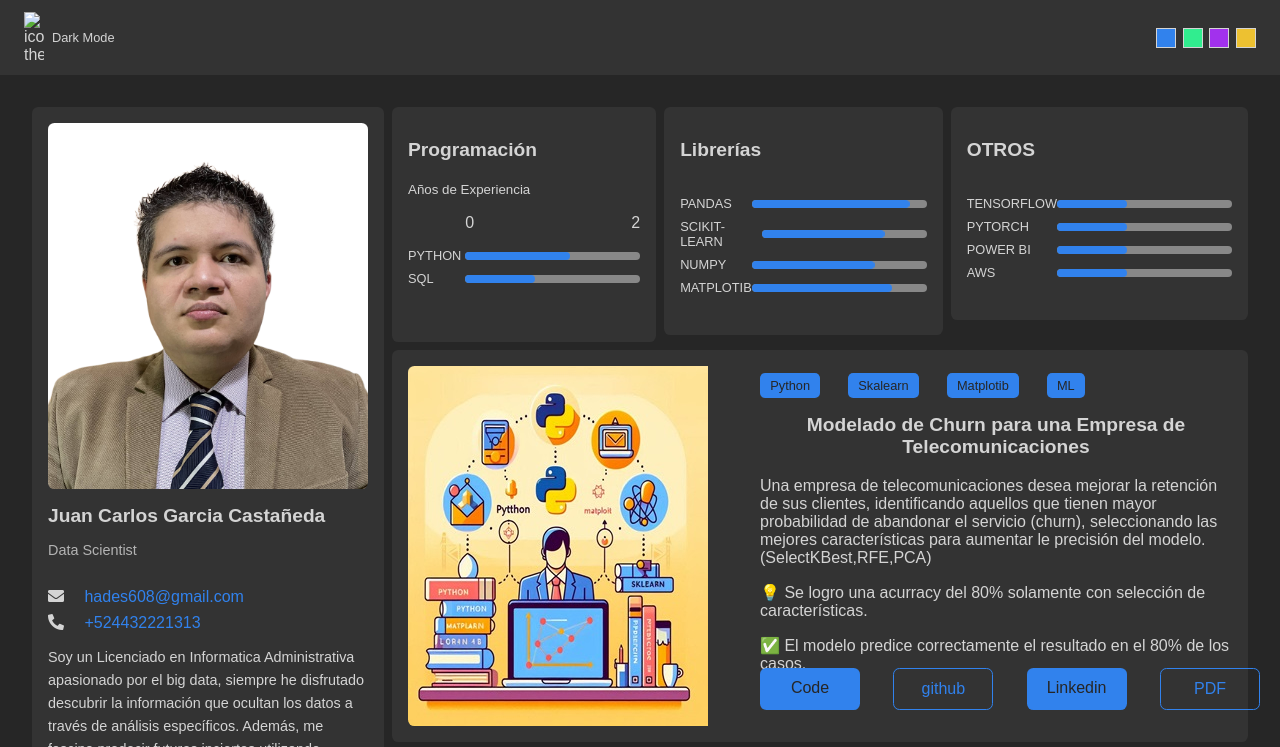
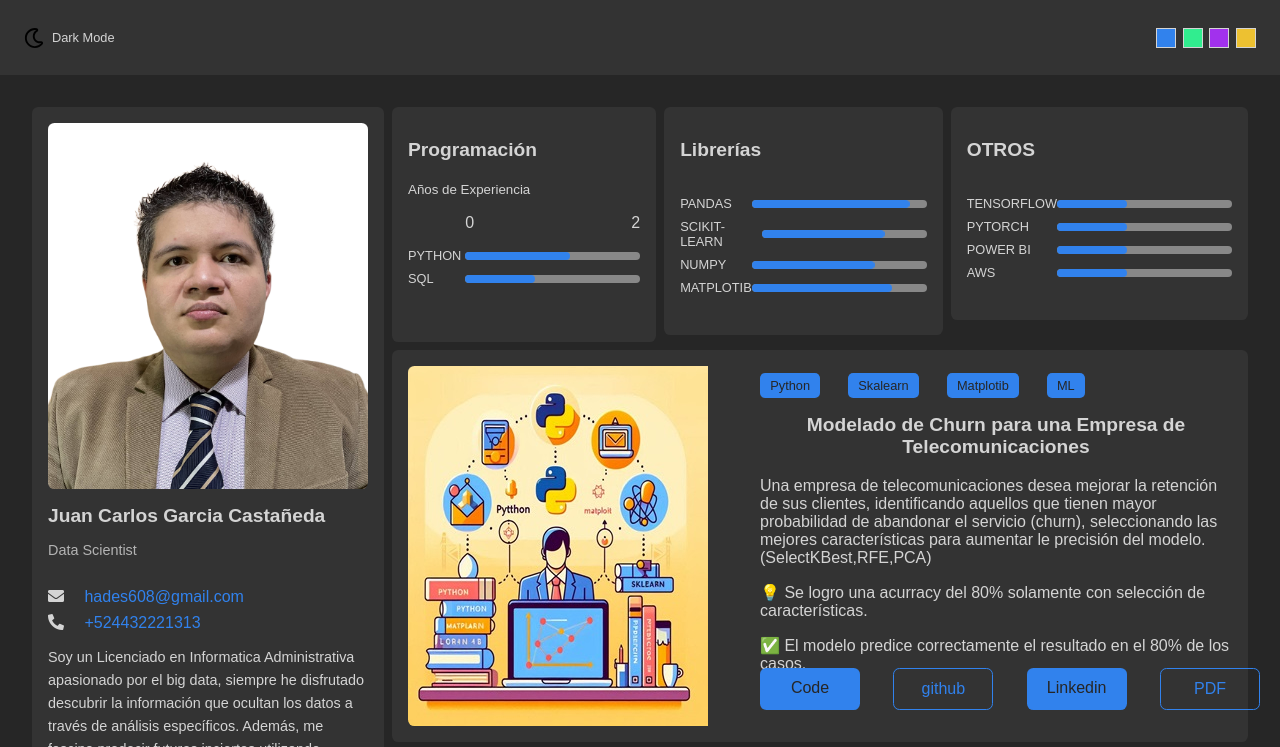
Before and after one commit to jucagc/JuCaGC.github.io, a plain HTML site: page index.html in a window 1280 px wide. Shown: the top 747 px of the page. Drawn offline with Linux system fonts and the light colour scheme; files whose address does not match are found by name.

Commit message:
Update index.html

```diff
--- a/index.html
+++ b/index.html
@@ -17,7 +17,7 @@
         <div id="toggle-theme" class="toggle-theme">
           <img
             id="toggle-icon"
-            src="assets/icons/moon.svg"
+            src="icons/moon.svg"
             alt="icon theme"
             class="toggle-theme__icon"
           />
```
